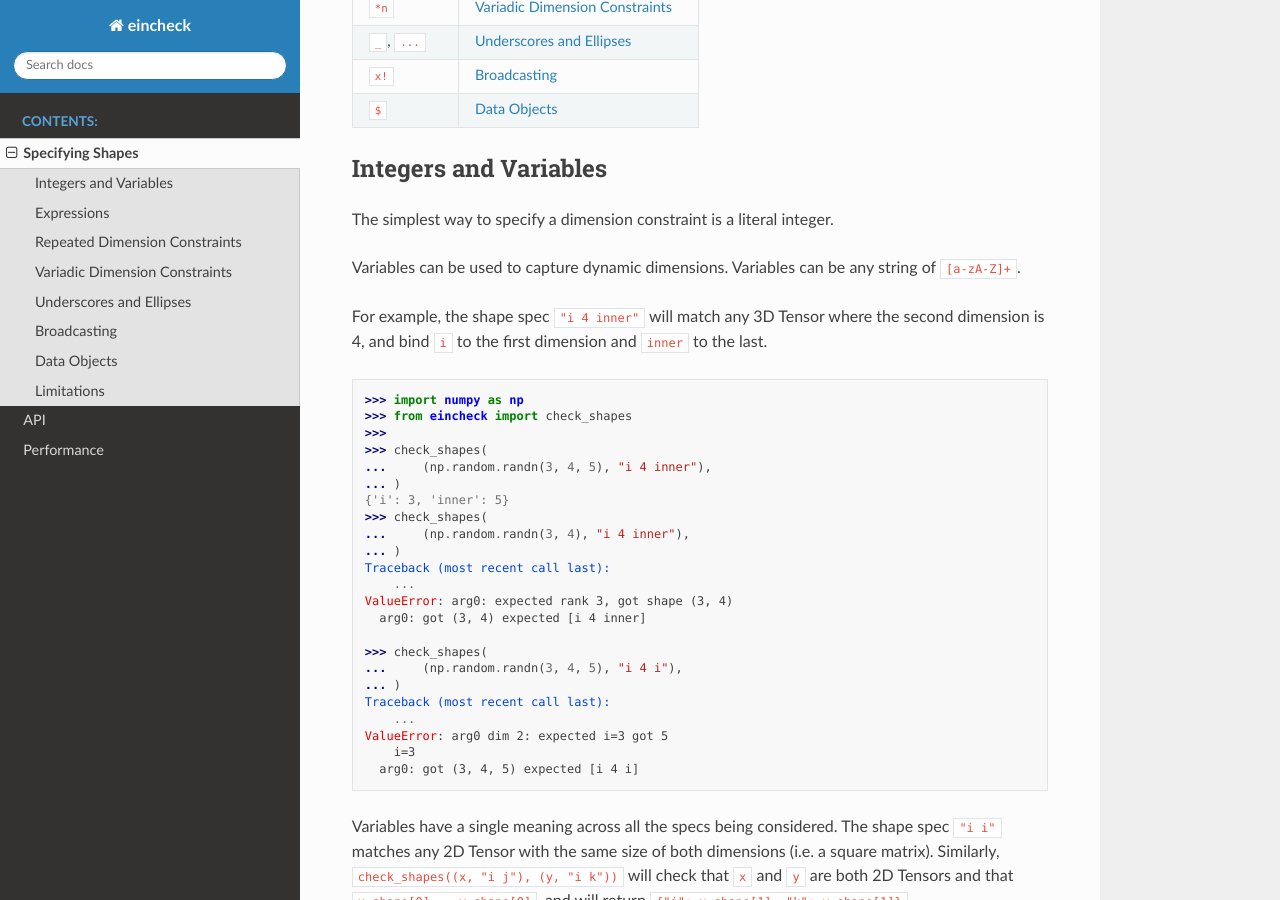
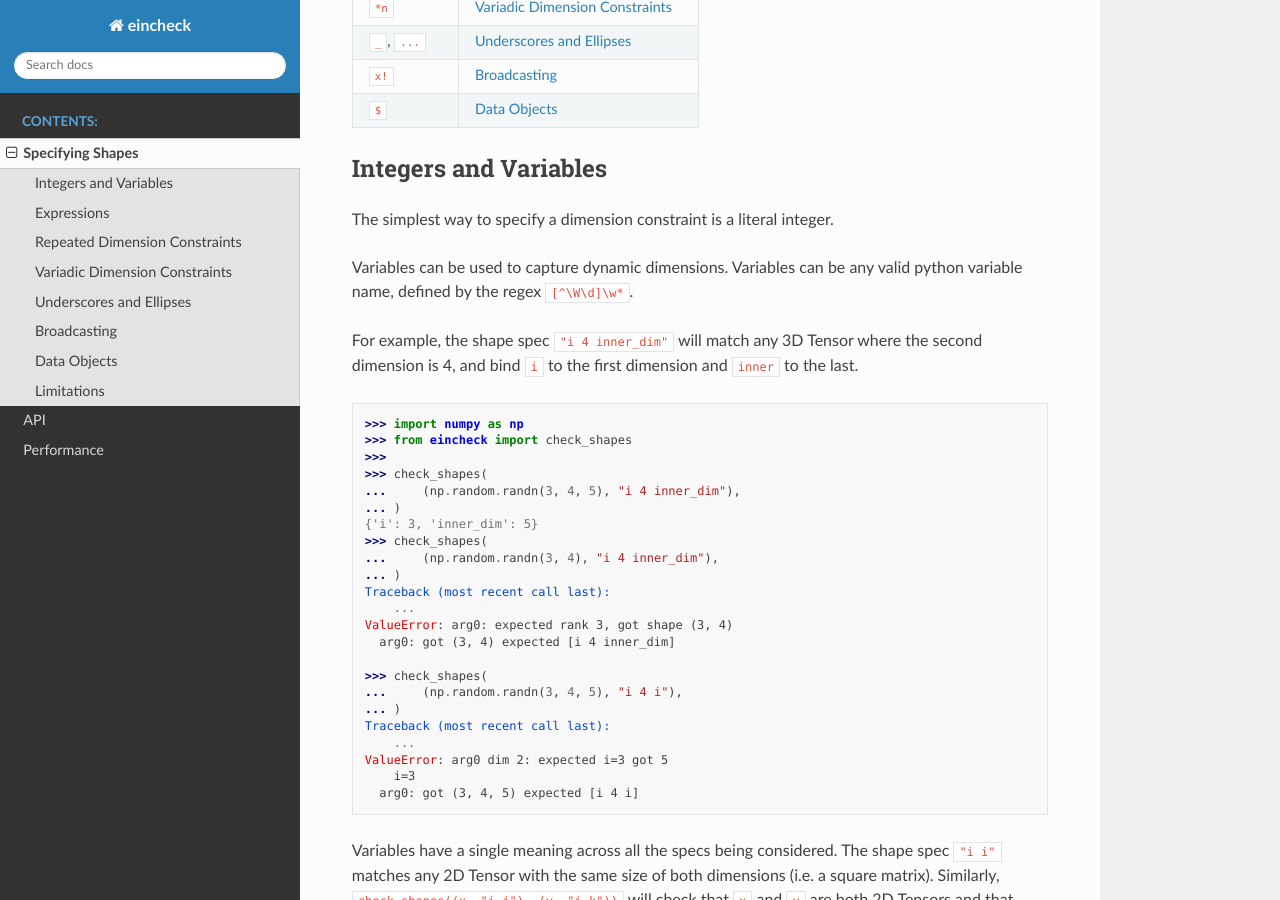
Before and after one commit to EPronovost/eincheck, a Sphinx documentation site: the page built from docs/source/specifying_shapes.rst, in a window 1280 px wide and 900 px high, scrolled down 468 px. Built offline with Sphinx 7.4.7 and the Read the Docs theme 3.1.0, drawn with Linux system fonts in a browser that asks for light colours.

Commit message:
Allow python names for variables

```diff
--- a/docs/source/performance.rst
+++ b/docs/source/performance.rst
@@ -96,7 +96,7 @@ The strings in the sequence must be single variable names, with no parentheses o
     >>> bad(randn(3, 4)).shape
     Traceback (most recent call last):
     ...
-    ValueError: Variable name should be made of only ascii letters, got i+1
+    ValueError: Variable name should be a valid python name, got i+1
 
 Disabling Checks
 ----------------
--- a/docs/source/specifying_shapes.rst
+++ b/docs/source/specifying_shapes.rst
@@ -24,9 +24,9 @@ Integers and Variables
 The simplest way to specify a dimension constraint is a literal integer.
 
 Variables can be used to capture dynamic dimensions.
-Variables can be any string of ``[a-zA-Z]+``.
+Variables can be any valid python variable name, defined by the regex ``[^\W\d]\w*``.
 
-For example, the shape spec ``"i 4 inner"`` will match any 3D Tensor where the second dimension is 4, and bind ``i`` to the first dimension and ``inner`` to the last.
+For example, the shape spec ``"i 4 inner_dim"`` will match any 3D Tensor where the second dimension is 4, and bind ``i`` to the first dimension and ``inner`` to the last.
 
 .. doctest::
 
@@ -34,16 +34,16 @@ For example, the shape spec ``"i 4 inner"`` will match any 3D Tensor where the s
     >>> from eincheck import check_shapes
     >>>
     >>> check_shapes(
-    ...     (np.random.randn(3, 4, 5), "i 4 inner"),
+    ...     (np.random.randn(3, 4, 5), "i 4 inner_dim"),
     ... )
-    {'i': 3, 'inner': 5}
+    {'i': 3, 'inner_dim': 5}
     >>> check_shapes(
-    ...     (np.random.randn(3, 4), "i 4 inner"),
+    ...     (np.random.randn(3, 4), "i 4 inner_dim"),
     ... )
     Traceback (most recent call last):
         ...
     ValueError: arg0: expected rank 3, got shape (3, 4)
-      arg0: got (3, 4) expected [i 4 inner]
+      arg0: got (3, 4) expected [i 4 inner_dim]
 
     >>> check_shapes(
     ...     (np.random.randn(3, 4, 5), "i 4 i"),
```
Also changed, not shown: 3 other files.
